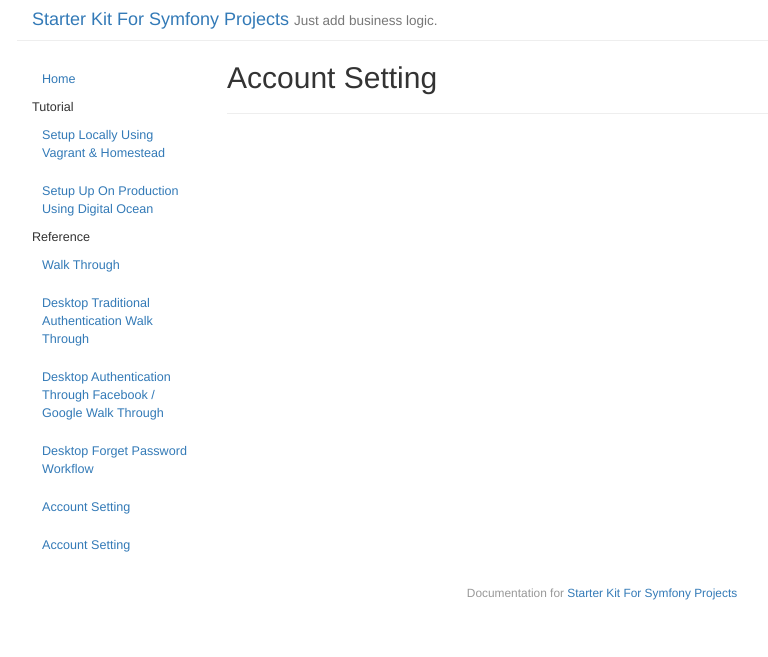
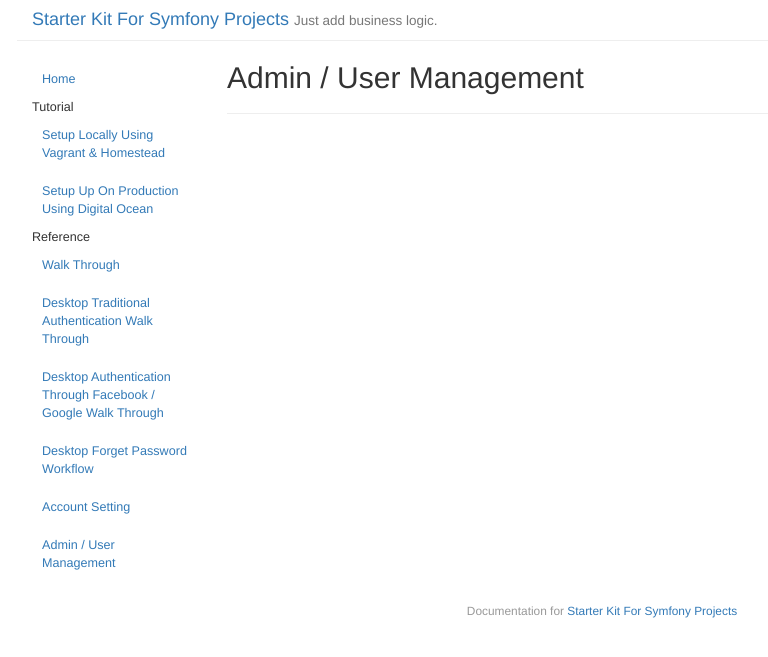
Before and after one commit to phptuts/starterkitforsymfony, a Jekyll site: the page built from docs/_posts/2017-07-22-ref-6-admin-user-management.md, in a window 1280 px wide. Shown: the top 657 px of the page, without its empty margins (38-806 px from the left). Built offline with Jekyll 4.4.1, drawn with Linux system fonts in a browser that asks for light colours.

Commit message:
Fixed Bad Title

```diff
--- a/docs/_posts/2017-07-22-ref-6-admin-user-management.md
+++ b/docs/_posts/2017-07-22-ref-6-admin-user-management.md
@@ -1,6 +1,6 @@
 ---
 layout: page
-title: "Account Setting "
+title: "Admin / User Management"
 category: ref
 date: 2017-07-22 15:12:31
 order: 6
```
